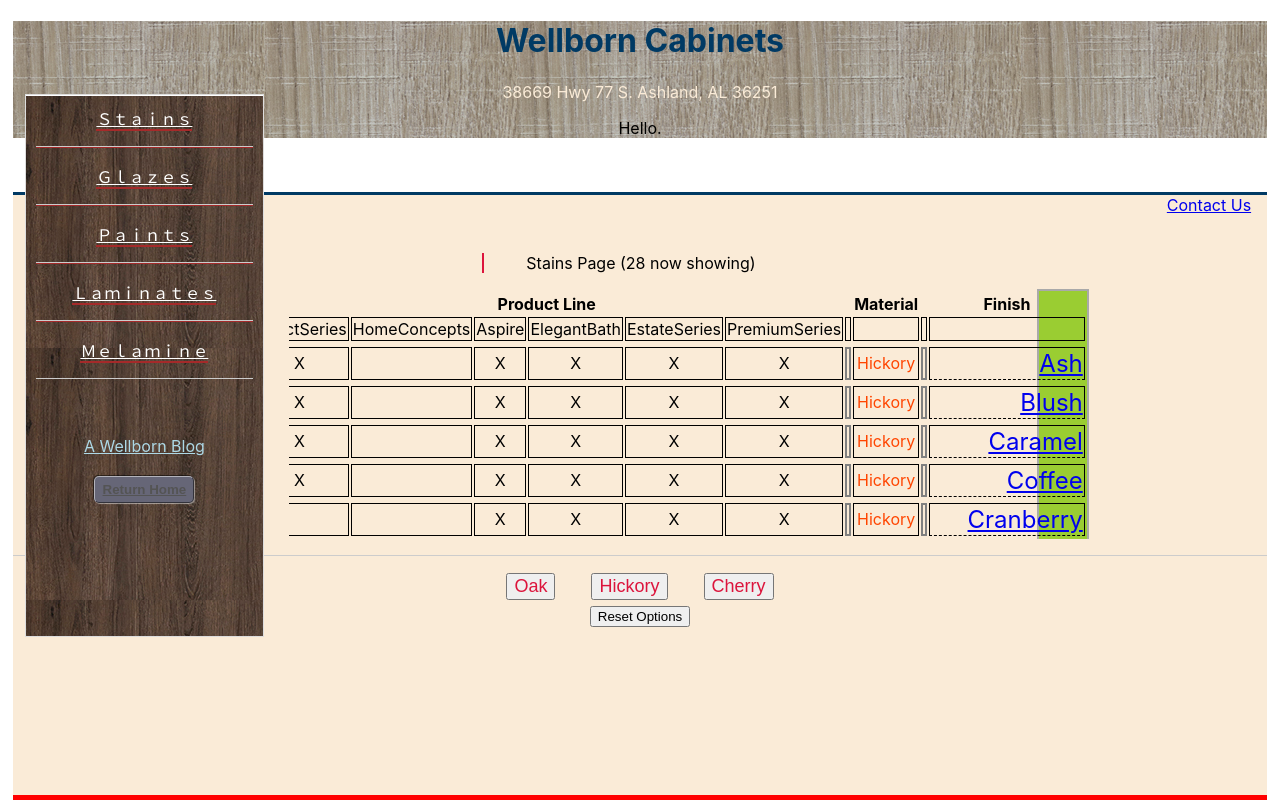
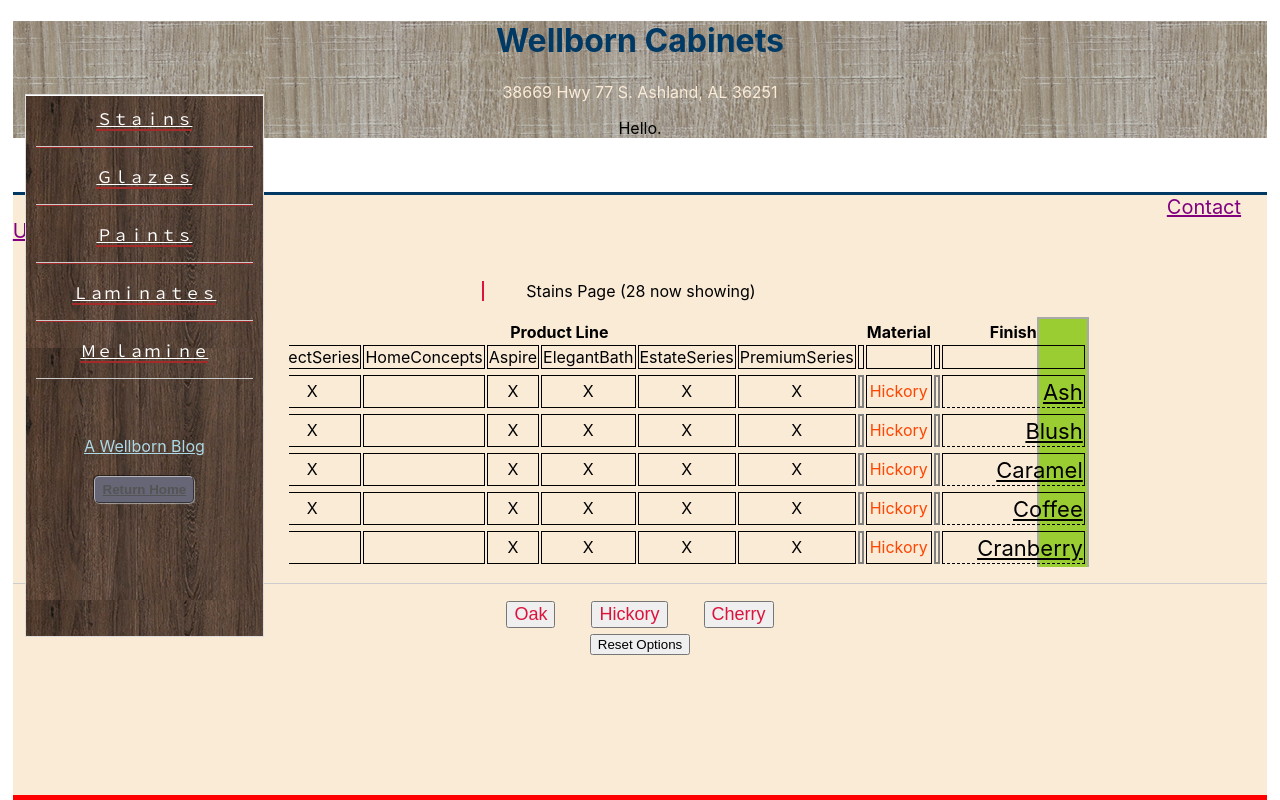
Before and after one commit to amcmullen9291/WellbornDemo, a React app: page /wordpress/stains in a window 1280 px wide. Built offline with nearby package versions, Linux system fonts and the light colour scheme.

Commit message:
sort sent to store

```diff
--- a/src/App.css
+++ b/src/App.css
@@ -175,6 +175,8 @@
 
 #emailButton{
   margin-left: 92%;
+  font-size: 20px;
+  color: purple;
 }
 
 #emailList{
@@ -233,6 +235,7 @@
 
 .rowcss{
   border-bottom: 1px dashed black;
+  color: purple;
 }
 
 .rowcss{
@@ -280,3 +283,8 @@
 /* #tabletop tr td:hover{
   visibility:visible;
 } */
+
+.rowcss a {
+  color: black;
+  font-size: 22px;
+}
--- a/src/Components/stains.js
+++ b/src/Components/stains.js
@@ -51,9 +51,18 @@
 
       function SortByMaterial(e, wood){
         e.preventDefault();
-        const newList = Finish.filter(finish => finish.material == wood);
+        let newList = Finish.filter(finish => finish.material == wood);
         console.log("type:", wood);
         console.log("New List:", newList);
+        useEffect(dispatch3(selectedFinish(newList)));
+        Finish = newList;
+
+}
+
+var newList = [];
+if(Object.keys(newList).length>0){
+  dispatch3(selectedFinish(newList));
+  Finish = newList;
 }
 
 function finishPicture(e, src){
@@ -125,7 +134,7 @@
           <th></th>
           <th colSpan="6">Product Line</th>
         </tr>
-        <tr id="tabletop"><td></td><td></td><td></td><td></td><td>PremiumSeries</td><td>EstateSeries</td><td>ElegantBath</td><td>Aspire</td><td>HomeConcepts</td><td>SelectSeries</td></tr>
+        <tr id="tabletops"><td></td><td></td><td></td><td></td><td>PremiumSeries</td><td>EstateSeries</td><td>ElegantBath</td><td>Aspire</td><td>HomeConcepts</td><td>SelectSeries</td></tr>
         {RenderStains}
         </table>
         </div>
--- a/src/Components/welcome.js
+++ b/src/Components/welcome.js
@@ -268,7 +268,7 @@
 }
 const mapStateToProps = (state) => {
   return {
-    Index: state.Index
+    finishesList: state.finishesList
   }
 
 }
```
